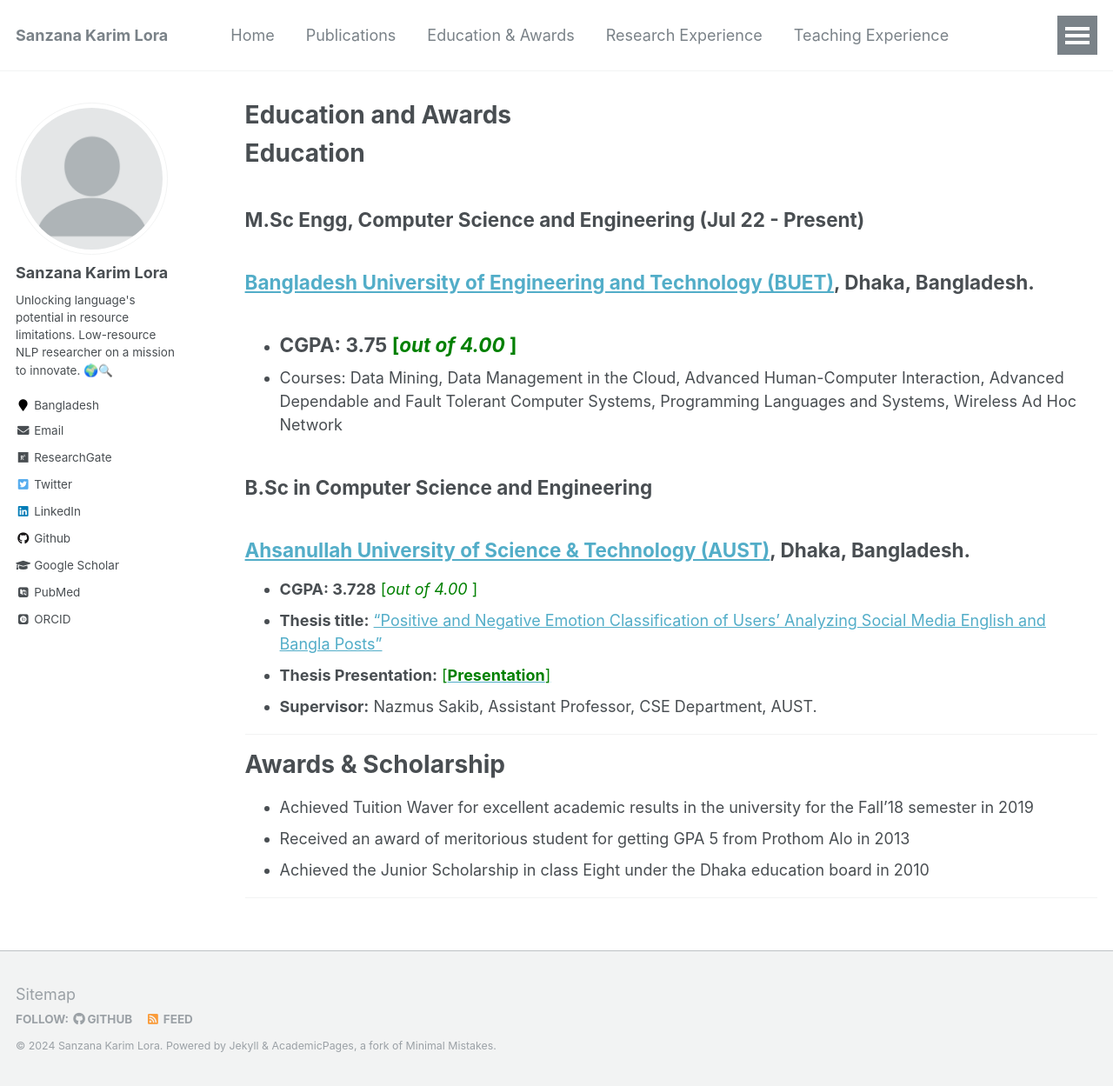
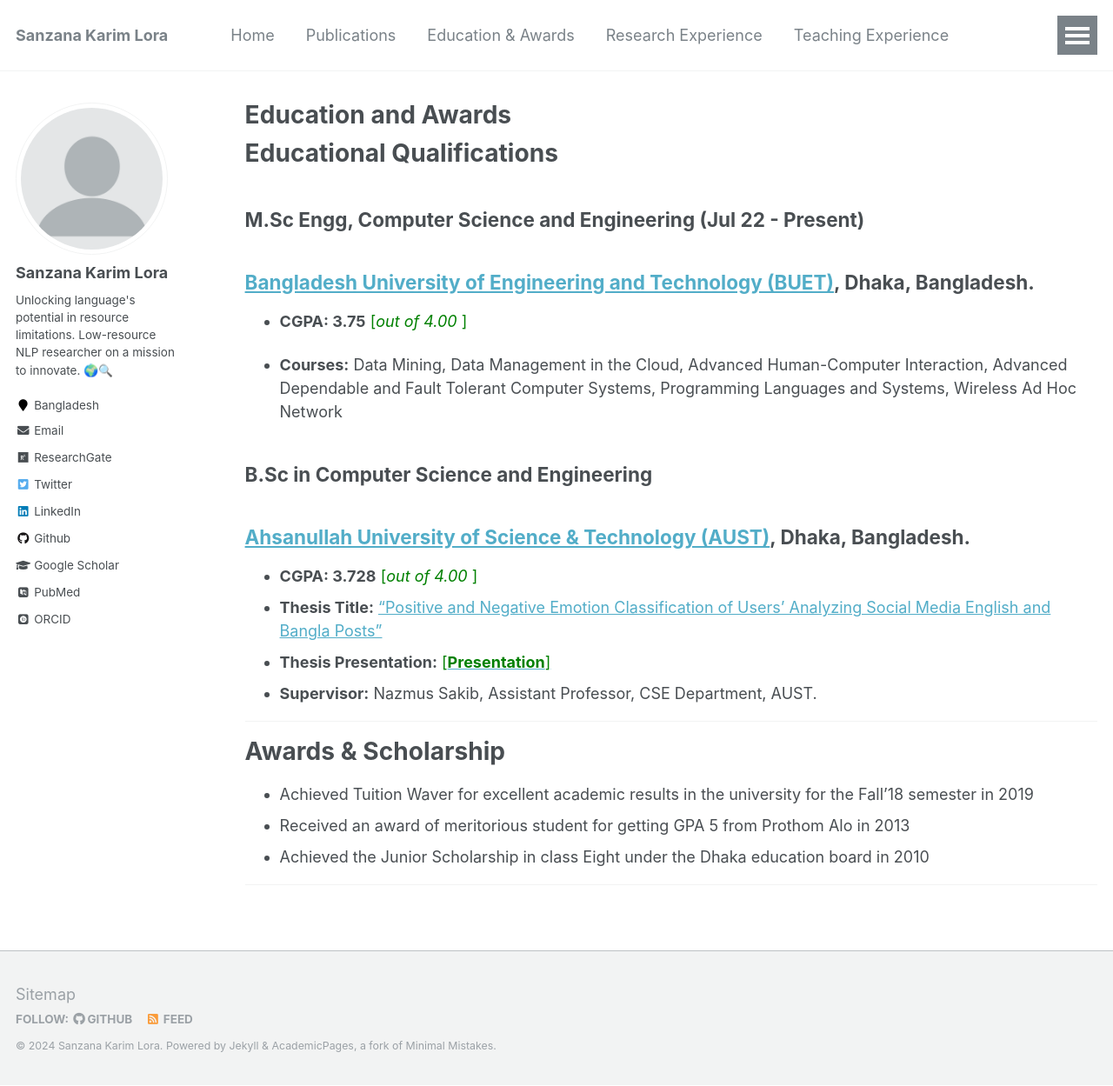
Before and after one commit to sanzanalora/sanzanalora.github.io, a Jekyll site: the page built from _pages/education_awards.md, in a window 1280 px wide and 1249 px high. Shown: the whole window at 87% size. Built offline with Jekyll 4.4.1, drawn with Linux system fonts in a browser that asks for light colours; some web fonts are replaced.

Commit message:
Update education_awards.md

```diff
--- a/_pages/education_awards.md
+++ b/_pages/education_awards.md
@@ -7,22 +7,20 @@ redirect_from:
   - /resume
 ---
 
-# Education
+# Educational Qualifications
 
 ## M.Sc Engg, Computer Science and Engineering (Jul 22 - Present)
 
 ## [Bangladesh University of Engineering and Technology (BUET)](https://cse.buet.ac.bd/), Dhaka, Bangladesh.
 - **CGPA: 3.75** <span style ="color:Green"> [*out of 4.00* ] </span>
----
 
-- Courses: Data Mining, Data Management in the Cloud, Advanced Human-Computer Interaction, Advanced Dependable and Fault Tolerant Computer Systems, Programming Languages and Systems, Wireless Ad Hoc Network
+- **Courses:** Data Mining, Data Management in the Cloud, Advanced Human-Computer Interaction, Advanced Dependable and Fault Tolerant Computer Systems, Programming Languages and Systems, Wireless Ad Hoc Network
 
 ## B.Sc in Computer Science and Engineering
 
 ## [Ahsanullah University of Science & Technology (AUST)](http://aust.edu/), Dhaka, Bangladesh.
-
 - **CGPA: 3.728** <span style ="color:Green"> [*out of 4.00* ] </span>
-- **Thesis title:** ["Positive and Negative Emotion Classification of Users' Analyzing Social Media English and Bangla Posts"](https://www.researchgate.net/publication/349061650_Positive_and_Negative_Emotion_Classification_of_Users'_Analyzing_Social_Media_English_and_Bangla_Posts)
+- **Thesis Title:** ["Positive and Negative Emotion Classification of Users' Analyzing Social Media English and Bangla Posts"](https://www.researchgate.net/publication/349061650_Positive_and_Negative_Emotion_Classification_of_Users'_Analyzing_Social_Media_English_and_Bangla_Posts)
 - **Thesis Presentation:** [<span style ="color:Green"> [**Presentation**] </span>](https://drive.google.com/file/d/1aJmE6IcN9I8w9J0PsfqA9tswidAX75b0/view?usp=sharing)
 - **Supervisor:** Nazmus Sakib, Assistant Professor, CSE Department, AUST.
 
```
